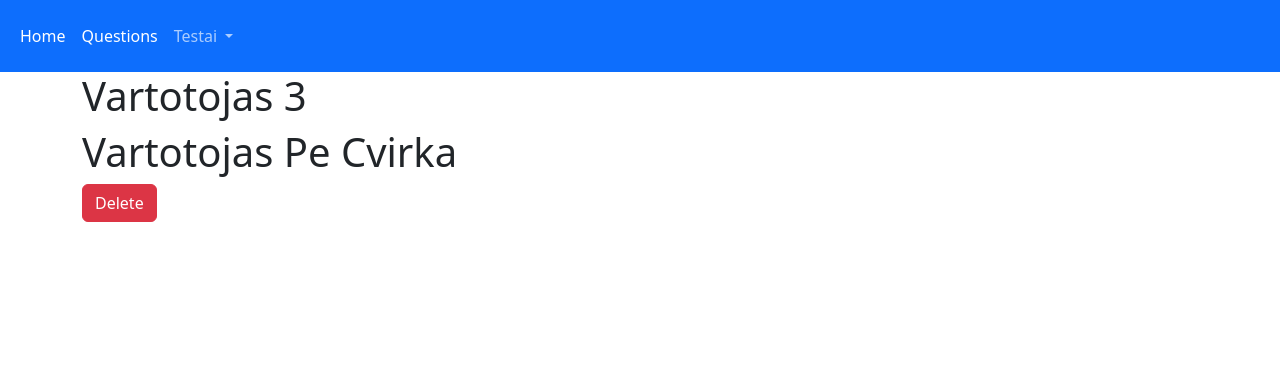
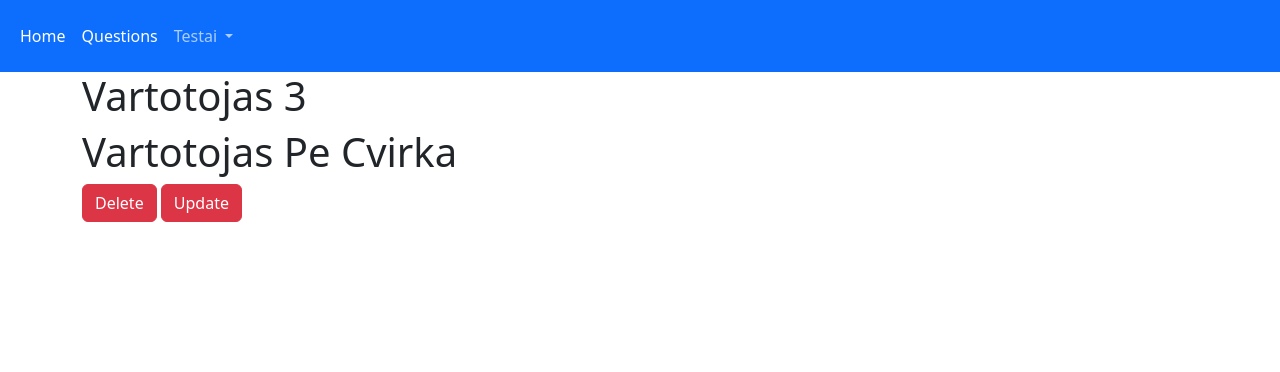
Before and after one commit to Mindaugasv24/project_django, a Django app: page /examination/persons/3 in a window 1280 px wide. Shown: the top 372 px of the page. Run offline with Django 5.2, Linux system fonts and the light colour scheme; data comes from the database, SQL or seed files in the repository; both versions use the stored data as it was after the commit.

Commit message:
first commit

```diff
--- a/examination/templates/examination/person.html
+++ b/examination/templates/examination/person.html
@@ -6,6 +6,7 @@
     <h1> Vartotojas {{ person }}</h1>
 
     <a class="btn btn-danger" href="{% url 'examination:delete_person' person.id %}" role="button" > Delete </a>
+    <a class="btn btn-danger" href="{% url 'examination:update_person' person.id %}" role="button" > Update </a>
 
 
 {% endblock %}
--- a/examination/views.py
+++ b/examination/views.py
@@ -73,9 +73,9 @@ def update(request, pk):
         form = PersonForm(request.POST, instance=person)
         if form.is_valid():
             form.save()
-        return redirect("examination: person", pk=pk)
+        return redirect("examination:person", pk=pk)
     else:
         form = PersonForm(instance=person)
 
     context = {"form": form}
-    return render(request, "examination/update.html", context)
+    return render(request, "examination/person_update.html", context)
```
Also changed, not shown: db.sqlite3.
